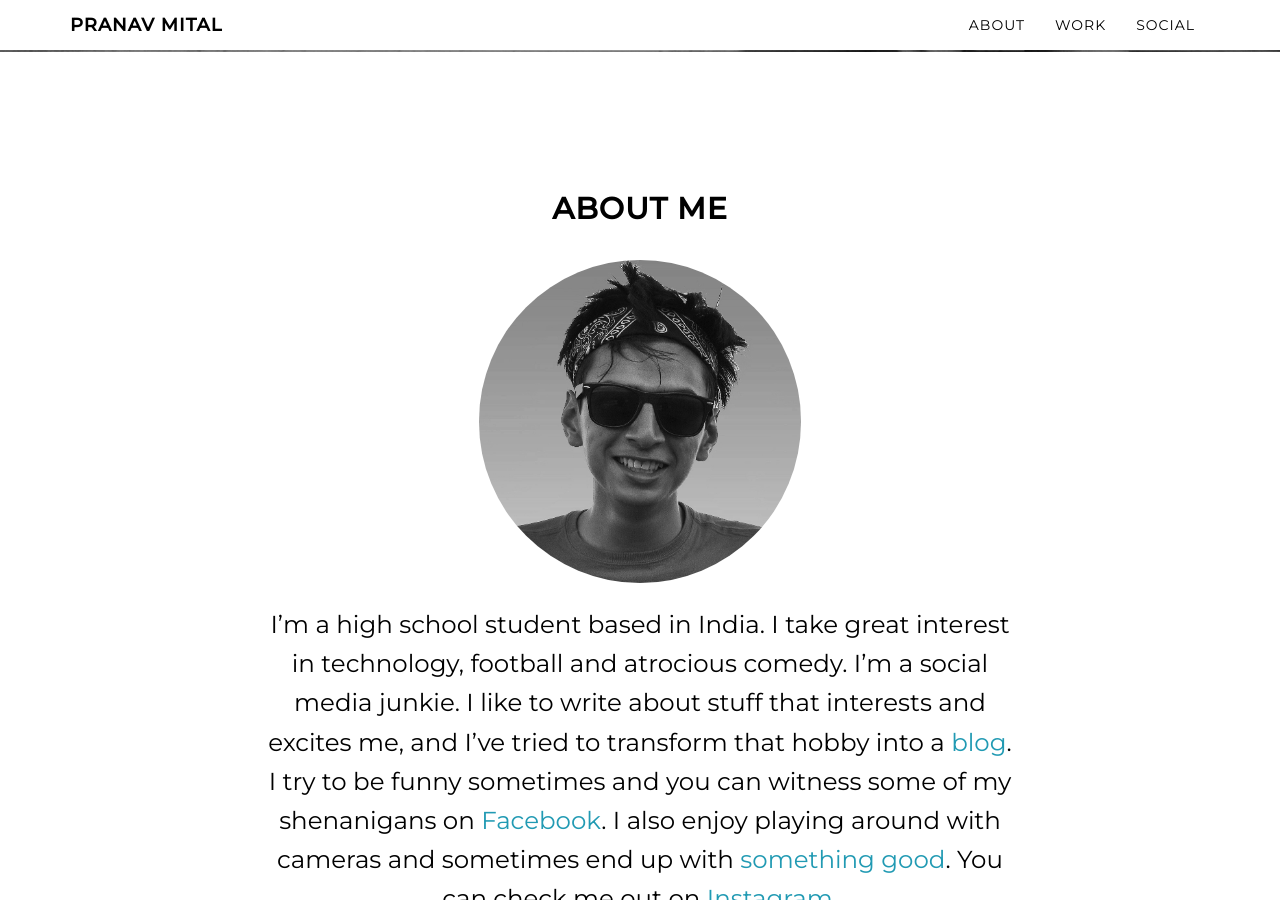
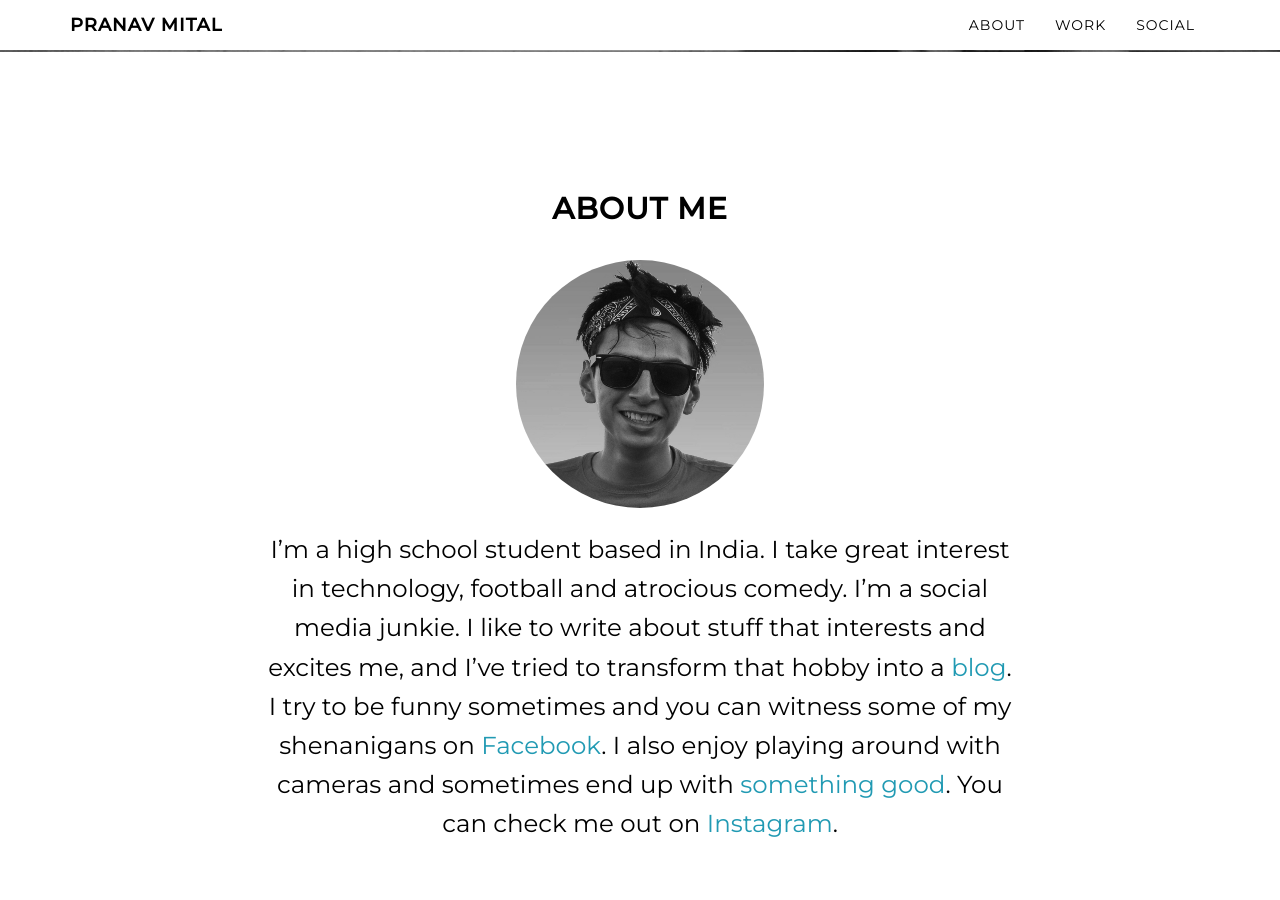
Before and after one commit to pranavmital/pranavmital.github.io, a Jekyll site: the page built from index.html, in a window 1280 px wide and 900 px high, scrolled down 848 px. Built offline with Jekyll 4.4.1, drawn with Linux system fonts in a browser that asks for light colours; nearby versions of some CDN libraries.

Commit message:
profile picture in about section size edit (also made it unclickable)

```diff
--- a/_includes/about.html
+++ b/_includes/about.html
@@ -7,8 +7,9 @@
                             padding-bottom: 3%;
                                                 ">
                     <img src="/img/me.jpg" alt="img"
-                    style="  width: 43%;
+                    style="  width: 33%;
                              border-radius: 100%;
+                             pointer-events: none;
                               ">
                 </div>
                 <p style="
```
Also changed, not shown: 2 other files.
